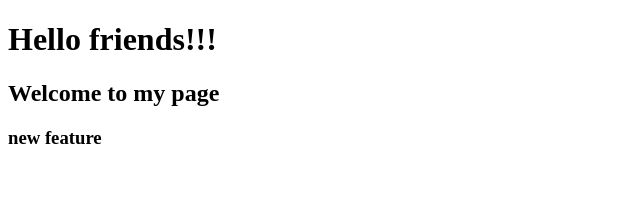
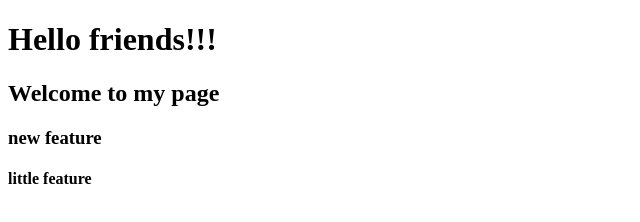
Before and after one commit to andres-cruz/git-demo, a plain HTML site: page index.html in a window 1280 px wide. Shown: the whole page, without its empty margins (0-640 px from the left). Drawn offline with Linux system fonts and the light colour scheme.

Commit message:
little feature

```diff
--- a/index.html
+++ b/index.html
@@ -10,5 +10,6 @@
     <h1>Hello friends!!!</h1>
     <h2>Welcome to my page</h2>
     <h3>new feature</h3>
+    <h4>little feature</h4>
 </body>
 </html>
```
